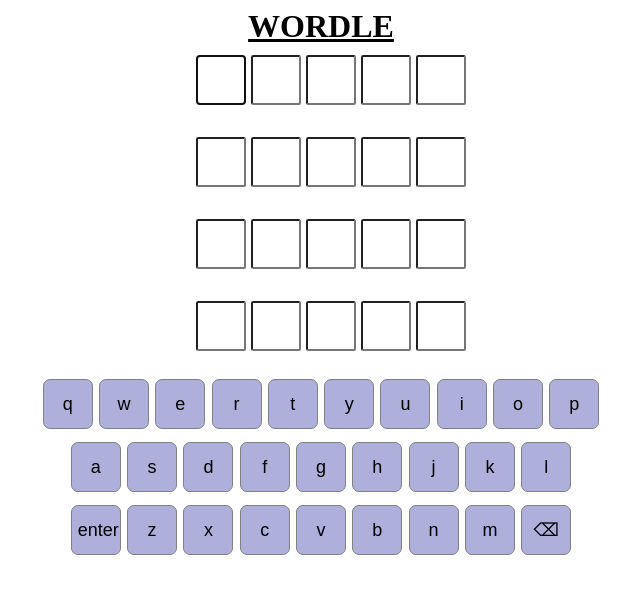
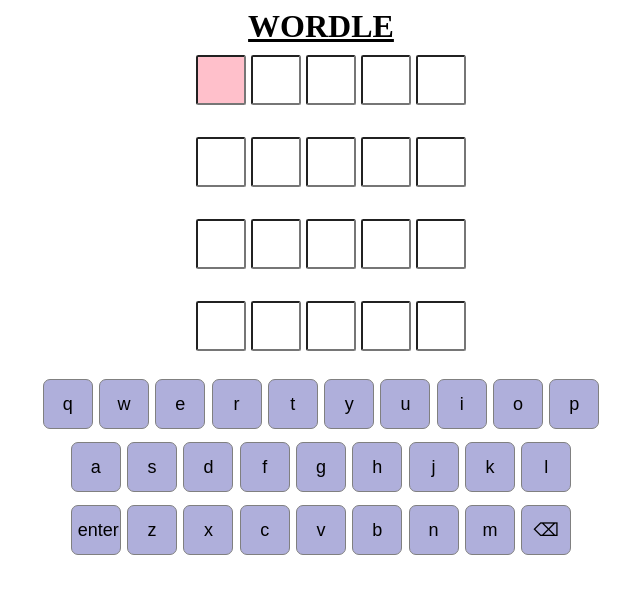
Before and after one commit to idan-tepe/wordle, a React (Create React App) app: page / in a window 1280 px wide. Shown: the top 594 px of the page, without its empty margins (319-959 px from the left). Built offline with nearby package versions, Linux system fonts and the light colour scheme.

Commit message:
with fake focus

```diff
--- a/src/App.js
+++ b/src/App.js
@@ -3,16 +3,12 @@
 import { InputBoxes } from "./Comonents/InputsBoxes";
 import { Keyboard } from "./Comonents/Keyboard";
 import { matrix } from "./Comonents/matrix";
-import { useEffect, useState } from "react";
 import { AppContext } from "./contexts/appContext";
+import { useState } from "react";
 
 function App() {
   const [board, setBoard] = useState(matrix);
   const [attempt, setAttempt] = useState({ rowAttempt: 0, cellAttempt: 0 });
-
-  useEffect(() => {
-    document.getElementsByClassName("row")[0].firstChild.focus();
-  }, []);
 
   function letterInInput(letter) {
     board[attempt.rowAttempt][attempt.cellAttempt] = letter;
@@ -26,8 +22,7 @@
         cellAttempt: 0,
       };
       setAttempt(newAttempt);
-
-      setTimeout(() => alert("done"), 100);
+      setTimeout(() => alert("done"), 0);
     }
   }
 
--- a/src/App.scss
+++ b/src/App.scss
@@ -67,3 +67,7 @@
     }
   }
 }
+
+.focuss {
+  background-color: pink;
+}
--- a/src/Comonents/inputLetter.js
+++ b/src/Comonents/inputLetter.js
@@ -2,7 +2,16 @@
 import { AppContext } from "../contexts/appContext";
 
 export function InputLetter(props) {
-  const { board } = useContext(AppContext);
+  const { board, attempt } = useContext(AppContext);
+
+  const isCurrentAttemp = () => {
+    return (
+      attempt.cellAttempt === props.cell && attempt.rowAttempt === props.row
+    );
+  };
+
   const letter = board[props.row][props.cell];
-  return <input value={letter} readOnly />;
+  return (
+    <input value={letter} readOnly className={isCurrentAttemp() && "focuss"} />
+  );
 }
```
